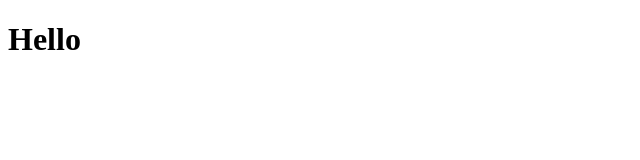
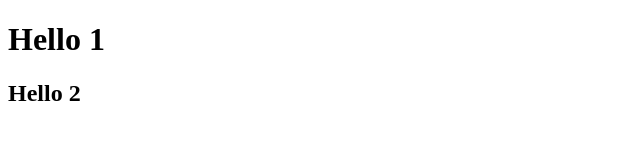
Before and after one commit to eyelexx/teste-git, a plain HTML site: page index.html in a window 1280 px wide. Shown: the whole page, without its empty margins (0-640 px from the left). Drawn offline with Linux system fonts and the light colour scheme.

Commit message:
Criação do H2

```diff
--- a/index.html
+++ b/index.html
@@ -7,6 +7,7 @@
         <title>Document</title>
     </head>
     <body>
-        <h1>Hello</h1>
+        <h1>Hello 1</h1>
+        <h2>Hello 2</h2>
     </body>
 </html>
```
